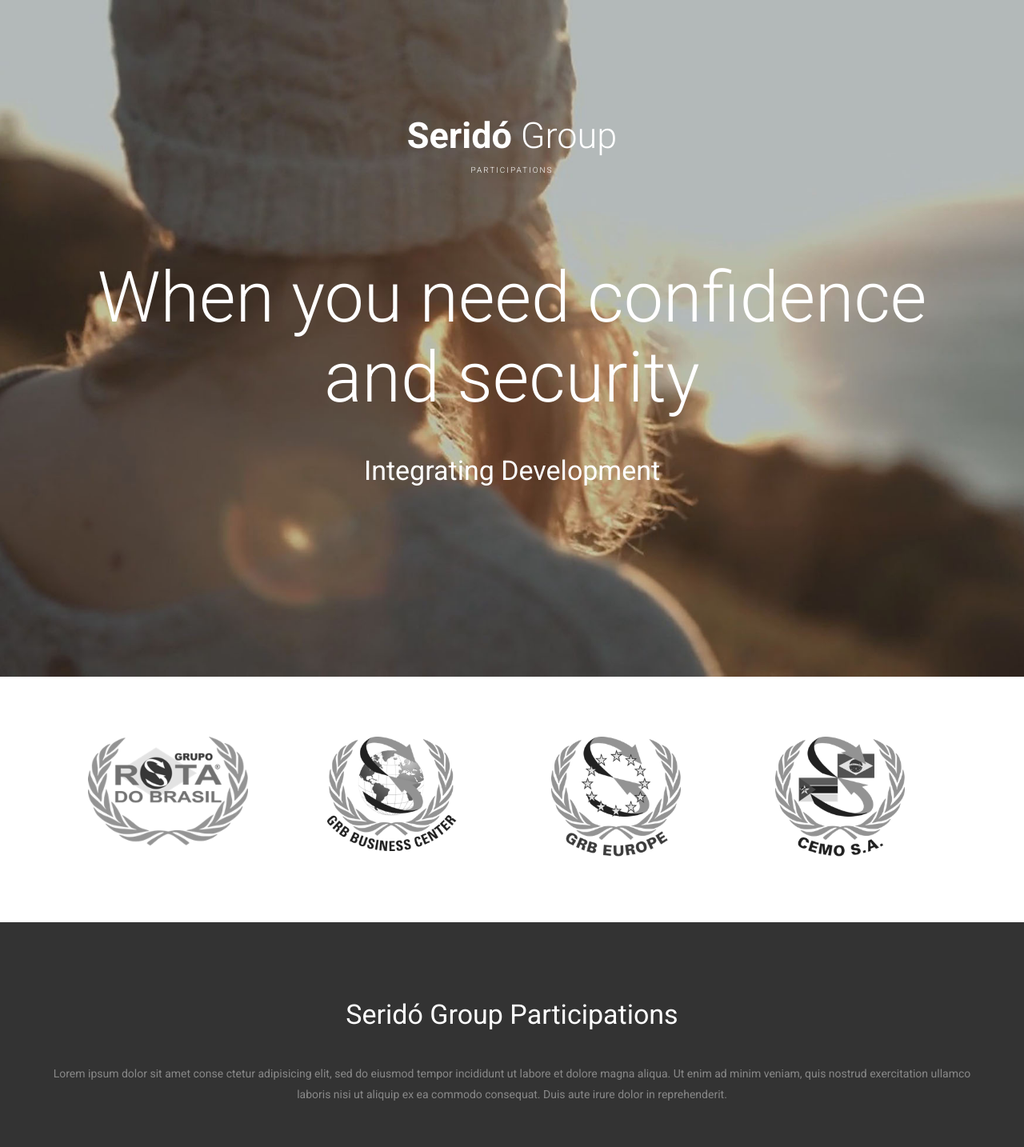
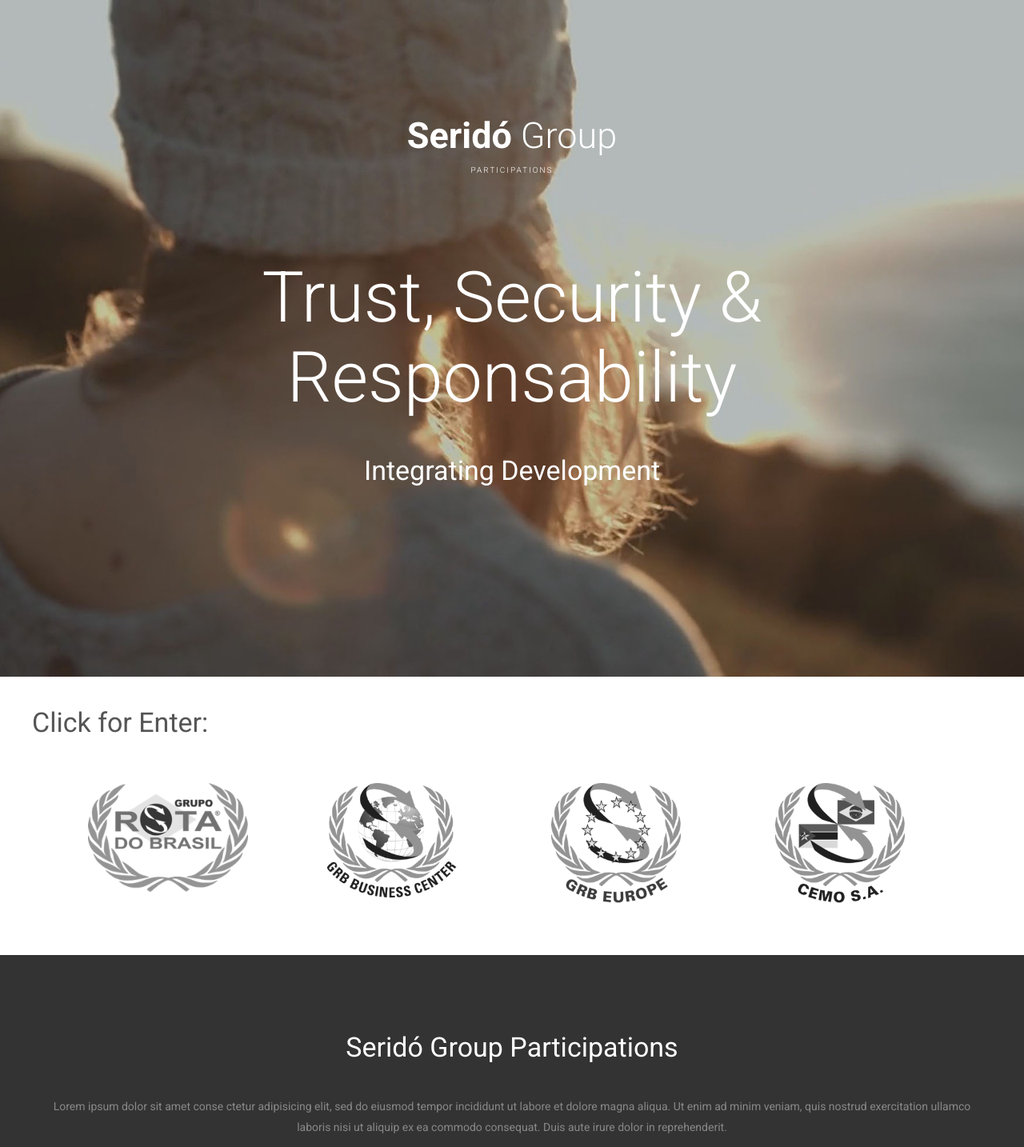
Before and after one commit to webcainternet/seridogroup, a PHP site: page / in a window 1280 px wide. Shown: the top 1434 px of the page at 80% size. Run offline with PHP 8.4, Linux system fonts and the light colour scheme; style sheets or scripts are compiled from the project's sources.

Commit message:
texto click for enter e zoom

```diff
--- a/public/css/style.css
+++ b/public/css/style.css
@@ -576,8 +576,8 @@ main {
 
 /*==================      Well     ======================*/
 .well {
-  padding-top: 75px;
-  padding-bottom: 92px;
+  padding-top: 30px;
+  padding-bottom: 75px;
 }
 .well__ins1 {
   padding-bottom: 107px;
--- a/public/index.html
+++ b/public/index.html
@@ -25,6 +25,16 @@
   <![endif]-->
 
   <script src='js/device.min.js'></script>
+
+  <style type="text/css">
+  .zoomTexto:hover {
+        font-size: 118px;
+        -webkit-transition: 0.5s ease-in;
+        -moz-transition: 0.5s ease-in;
+        -o-transition: 0.5s ease-in;
+        transition: 0.5s ease-in;
+  }
+  </style>
 </head>
 
 <body>
@@ -45,7 +55,7 @@
         </p>
       </div>
 
-      <h2>When you need confidence and security</h2>
+      <h2 class="zoomTexto">Trust, Security & Responsability</h2>
 
       <h3>Integrating Development</h3>
 
@@ -83,6 +93,7 @@
   </style>
   <main>
     <section class="well">
+      <div style="width: 1200px; margin: auto;"><h3 style="color: #555;">Click for Enter:</h3></div>
       <div class="container">
         <div class="row">
           <div class="grid_6" style="width: 100%;">
```
